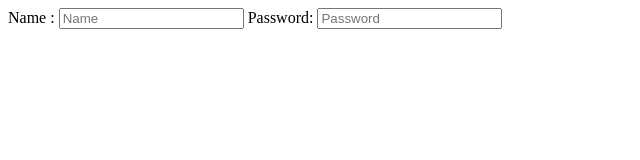
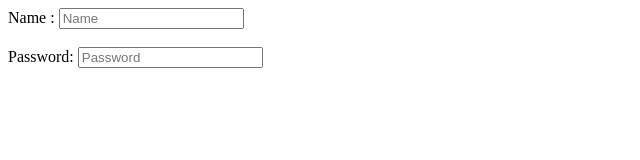
Before and after one commit to nehanth10/lecture0, a plain HTML site: page forms.html in a window 1280 px wide. Shown: the whole page, without its empty margins (0-640 px from the left). Drawn offline with Linux system fonts and the light colour scheme.

Commit message:
changed placing

```diff
--- a/forms.html
+++ b/forms.html
@@ -11,7 +11,7 @@
     <body>
 
     <form>
-<div>Name : <input name="name" type="text" placeholder="Name">
+<div>Name : <input name="name" type="text" placeholder="Name"><br><br>
    Password: <input name="password" type="password" placeholder="Password">
         </div></form>
     </body>
```
